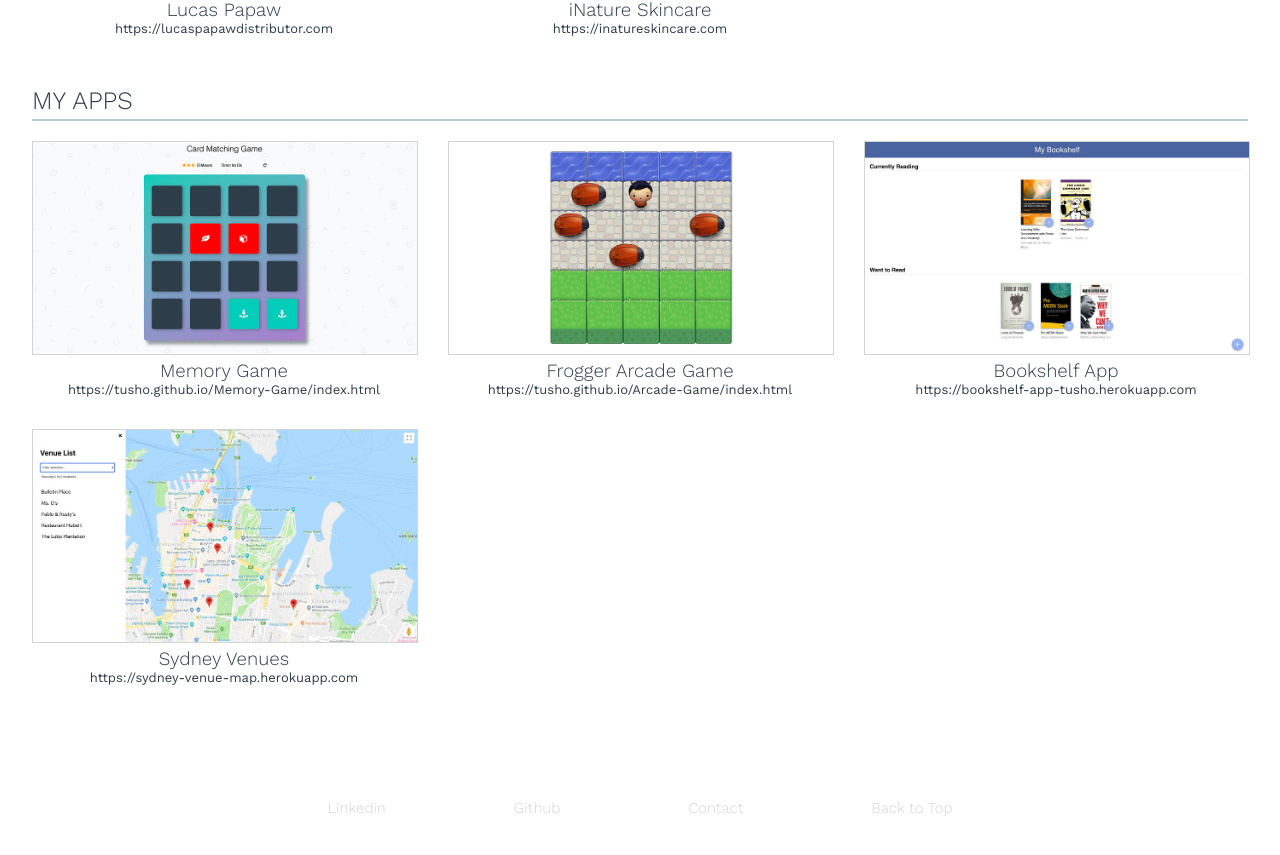
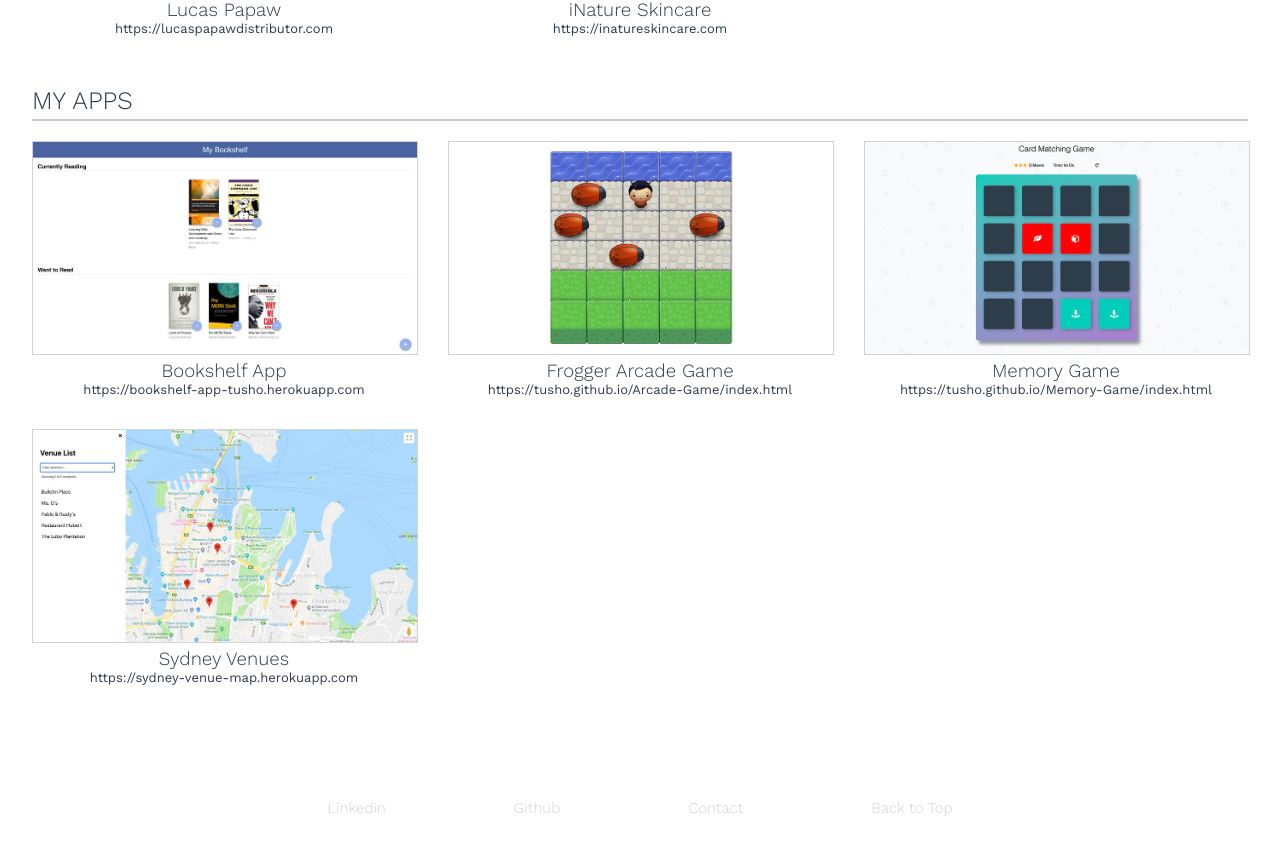
Before and after one commit to tusho/Portfolio-React, a React (Create React App) app: page / in a window 1280 px wide. Shown: the part 1446-2301 px from the top of the page. Built offline with nearby package versions, Linux system fonts and the light colour scheme.

Commit message:
Added search function to filter relevant projects

```diff
--- a/src/components/app/App.js
+++ b/src/components/app/App.js
@@ -4,12 +4,18 @@ import './App.css'
 import logo from '../../img/logo.png'
 import heroSmall from '../../img/desksmall.jpg'
 import heroLarge from '../../img/desklarge.jpg'
+import sortBy from 'sort-by'
+import { projectData } from '../projects/projectData'
 
 class App extends Component {
 
-  state = {
-    query: '',
-    projects: ''
+  constructor(props) {
+    super(props);
+    this.state = {
+      query: '',
+      projects: '',
+      displayedProjects: projectData.sort(sortBy('name'))
+    };
   }
 
   newQuery = (query) => {
@@ -18,9 +24,16 @@ class App extends Component {
 
   search = (query) => {
     this.newQuery(query)
+    if (query.length !== 0) {
+      const filteredProjects = projectData.filter(project => project.stack.toString().toLowerCase().includes(query))
+      this.setState({ displayedProjects : filteredProjects })
+    } else {
+        this.setState({ displayedProjects: projectData })
+    }
   }
 
   render() {
+
     return (
       <div className="app">
         <div className="header">
@@ -45,7 +58,7 @@ class App extends Component {
             onChange={(e) => this.search(e.target.value)}
           />
         </div>
-        <Work />
+        <Work projectData={this.state.displayedProjects}/>
         <div className="footer">
           <a href="https://www.linkedin.com/in/kuhestani" target="_blank" className="footer-link">
             <h3>Linkedin</h3>
--- a/src/components/projects/Projects.js
+++ b/src/components/projects/Projects.js
@@ -5,7 +5,7 @@ class Projects extends Component {
   render() {
     const {website} = this.props
     const websiteStack = website.stack.sort().map(stack =>
-      <p class="project_stack">{stack}</p>
+      <p className="project_stack">{stack}</p>
     )
 
     return (
--- a/src/components/projects/Work.js
+++ b/src/components/projects/Work.js
@@ -1,5 +1,4 @@
 import React, { Component } from 'react'
-import sortBy from 'sort-by'
 import Projects from './Projects'
 
 class Work extends Component {
@@ -20,35 +19,19 @@ class Work extends Component {
         }
 
   render() {
-    const websiteData = [
-        { websiteURL: 'https://integratednaturalsolutions.com', image: 'integratednaturalsolutions', name: 'INS Global', type: 'website', stack: ['JavaScript', 'PHP', 'HTML', 'CSS'] },
-        { websiteURL: 'https://json.capital', image: 'json', name: 'JSON Capital', type: 'website', stack: ['JavaScript', 'ReactJS', 'HTML', 'CSS'] },
-        { websiteURL: 'https://inatureskincare.com', image: 'inatureskincare', name: 'iNature Skincare', type: 'website', stack: ['Liquid', 'HTML', 'CSS'] },
-        { websiteURL: 'https://lucaspapawdistributor.com', image: 'lucaspapaw', name: 'Lucas Papaw', type: 'website', stack: ['Liquid', 'HTML', 'CSS'] },
-        { websiteURL: 'https://ad-roller.com', image: 'adrollerau', name: 'Ad-Roller', type: 'website', stack: ['JavaScript', 'HTML', 'CSS'] }
-    ];
-
-    const appData = [
-        { websiteURL: 'https://tusho.github.io/Memory-Game/index.html', image: 'memorygame', name: 'Memory Game', type: 'app', stack: ['JavaScript', 'HTML', 'CSS'] },
-        { websiteURL: 'https://tusho.github.io/Arcade-Game/index.html', image: 'arcadegame', name: 'Frogger Arcade Game', type: 'app', stack: ['JavaScript', 'HTML', 'CSS'] },
-        { websiteURL: 'https://bookshelf-app-tusho.herokuapp.com', image: 'bookshelf-app', name: 'Bookshelf App', type: 'app', stack: ['React', 'JavaScript', 'HTML', 'CSS'] },
-        { websiteURL: 'https://sydney-venue-map.herokuapp.com', image: 'sydney-venue-map', name: 'Sydney Venues', type: 'app', stack: ['React', 'JavaScript', 'HTML', 'CSS'] }
-    ]
-
-    websiteData.sort(sortBy('name'))
 
     return (
         <div className="work">
             <div class="work_container websites">
                 <h2 className="work_header">My Websites<hr className="project_divider"/></h2>
-                {websiteData.map(website => (
-                    this.state.isHovering == false ? <Projects website={website} mouseHover={this.handleMouseHover}/> : <div><p>{website.stack}</p></div>
+                {this.props.projectData.filter(project => project.type === 'website').map(website => (
+                    this.state.isHovering === false ? <Projects website={website} mouseHover={this.handleMouseHover}/> : <div><p>{website.stack}</p></div>
                 ))}
             </div>
             <div class="work_container apps">
                 <h2 className="work_header">My Apps<hr className="project_divider"/></h2>
-                {appData.map(website => (
-                    this.state.isHovering == false ? <Projects website={website} mouseHover={this.handleMouseHover}/> : <div><p>{website.stack}</p></div>
+                {this.props.projectData.filter(project => project.type === 'app').map(website => (
+                    this.state.isHovering === false ? <Projects website={website} mouseHover={this.handleMouseHover}/> : <div><p>{website.stack}</p></div>
                 ))}
             </div>
         </div>
--- /dev/null
+++ b/src/components/projects/projectData.js
@@ -0,0 +1,65 @@
+export const projectData =  [
+    {
+        websiteURL: 'https://integratednaturalsolutions.com',
+        image: 'integratednaturalsolutions',
+        name: 'INS Global',
+        type: 'website',
+        stack: ['JavaScript', 'PHP', 'HTML', 'CSS']
+    },
+    {
+        websiteURL: 'https://json.capital',
+        image: 'json',
+        name: 'JSON Capital',
+        type: 'website',
+        stack: ['JavaScript', 'ReactJS', 'HTML', 'CSS']
+    },
+    {
+        websiteURL: 'https://inatureskincare.com',
+        image: 'inatureskincare',
+        name: 'iNature Skincare',
+        type: 'website',
+        stack: ['Liquid', 'HTML', 'CSS']
+    },
+    {
+        websiteURL: 'https://lucaspapawdistributor.com',
+        image: 'lucaspapaw',
+        name: 'Lucas Papaw',
+        type: 'website',
+        stack: ['Liquid', 'HTML', 'CSS']
+    },
+    {
+        websiteURL: 'https://ad-roller.com',
+        image: 'adrollerau',
+        name: 'Ad-Roller',
+        type: 'website',
+        stack: ['JavaScript', 'HTML', 'CSS']
+    },
+    {
+        websiteURL: 'https://tusho.github.io/Memory-Game/index.html',
+        image: 'memorygame',
+        name: 'Memory Game',
+        type: 'app',
+        stack: ['JavaScript', 'HTML', 'CSS']
+        },
+    {
+        websiteURL: 'https://tusho.github.io/Arcade-Game/index.html',
+        image: 'arcadegame',
+        name: 'Frogger Arcade Game',
+        type: 'app',
+        stack: ['JavaScript', 'HTML', 'CSS']
+    },
+    {
+        websiteURL: 'https://bookshelf-app-tusho.herokuapp.com',
+        image: 'bookshelf-app',
+        name: 'Bookshelf App',
+        type: 'app',
+        stack: ['React', 'JavaScript', 'HTML', 'CSS']
+    },
+    {
+        websiteURL: 'https://sydney-venue-map.herokuapp.com',
+        image: 'sydney-venue-map',
+        name: 'Sydney Venues',
+        type: 'app',
+        stack: ['React', 'JavaScript', 'HTML', 'CSS']
+    },
+];
```
